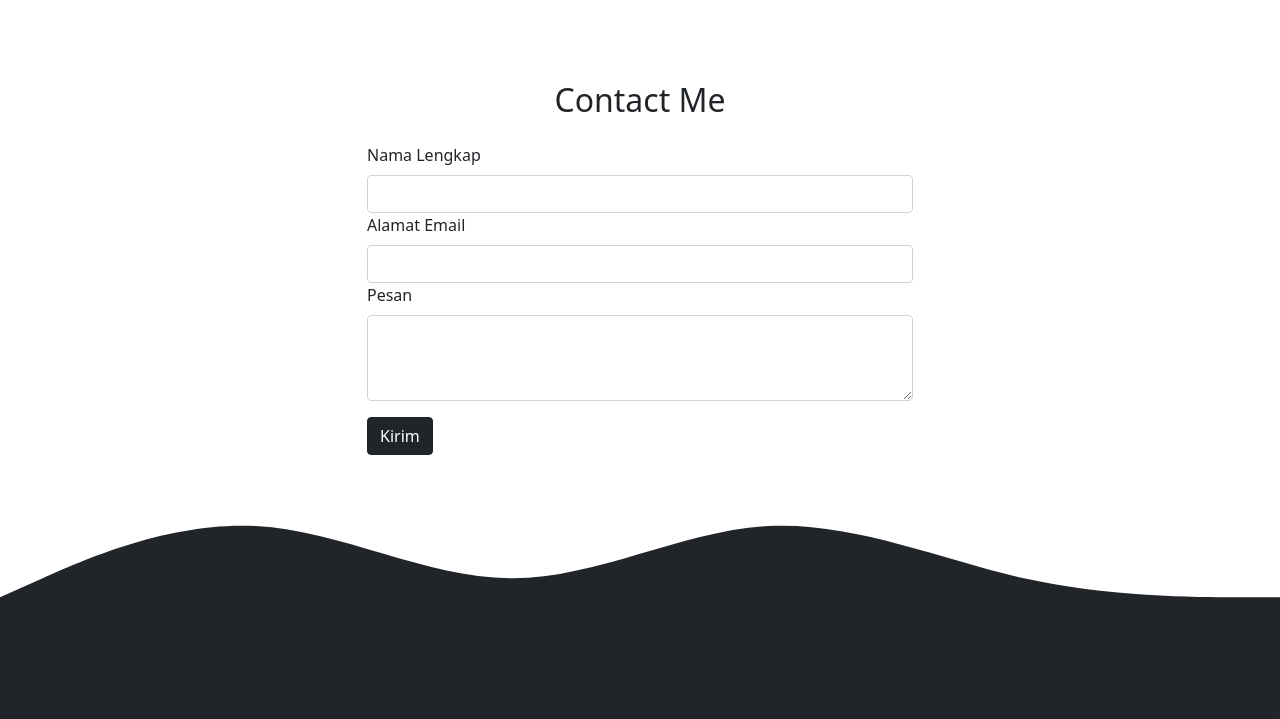
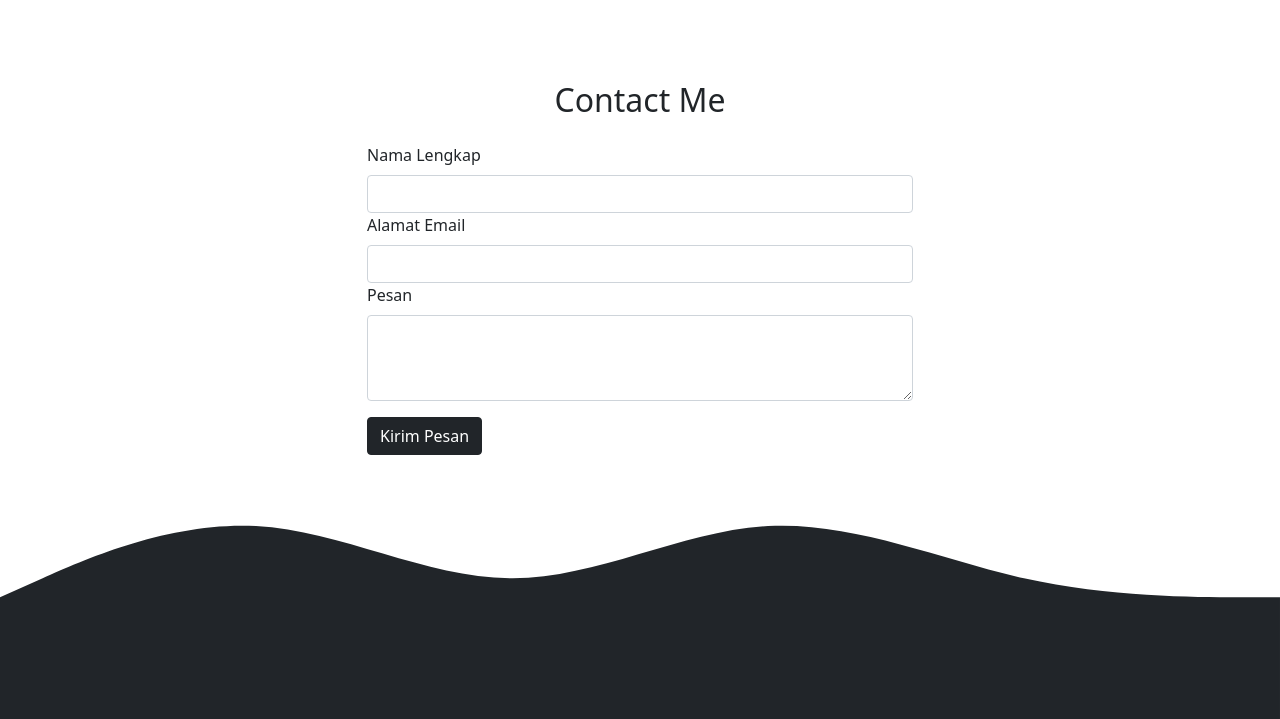
Before and after one commit to muhammadalisyaroni240499/muhammadalisyaroni240499.github.io, a plain HTML site: page index.html in a window 1280 px wide. Shown: the part 2439-3158 px from the top of the page. Drawn offline with nearby package versions, Linux system fonts and the light colour scheme.

Commit message:
menambah teks pada tombol

```diff
--- a/index.html
+++ b/index.html
@@ -170,7 +170,7 @@
                             <label for="pesan" class="form-label">Pesan</label>
                             <textarea class="form-control" id="pesan" rows="3"></textarea>
                         </div>
-                        <button type="submit" class="btn btn-dark">Kirim</button>
+                        <button type="submit" class="btn btn-dark">Kirim Pesan</button>
                     </form>
                 </div>
             </div>
```
